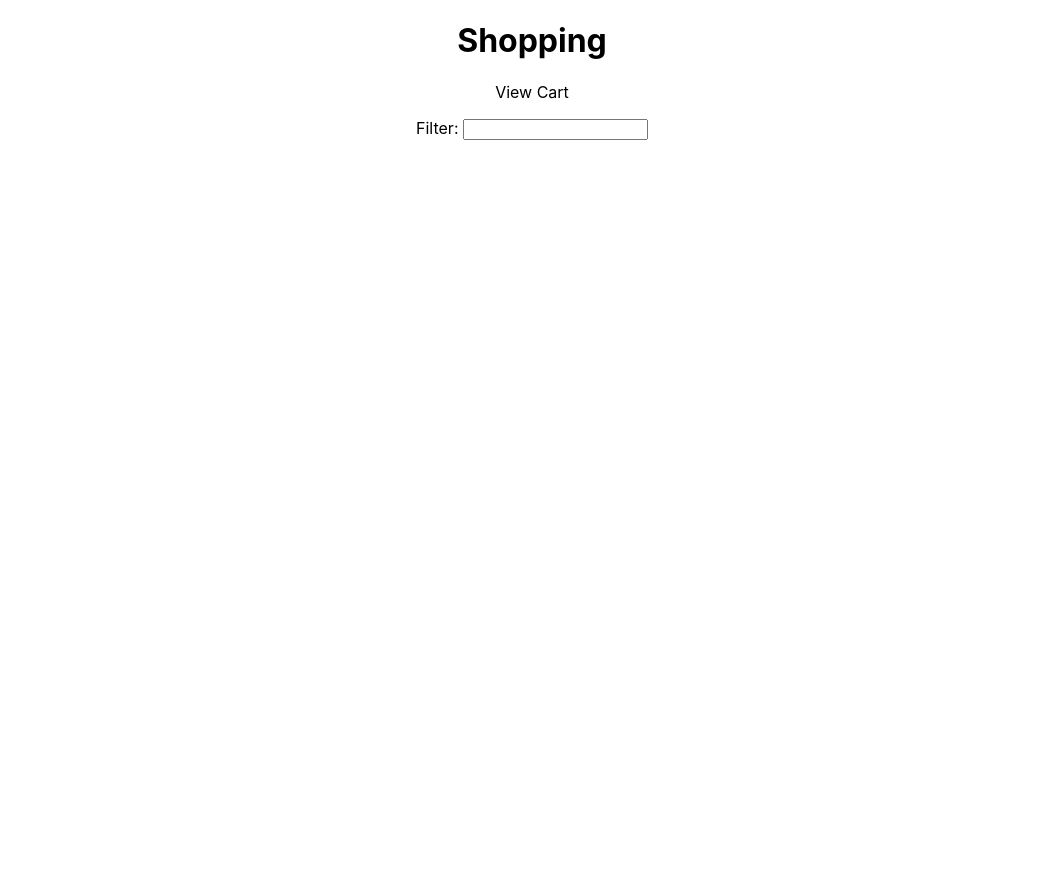
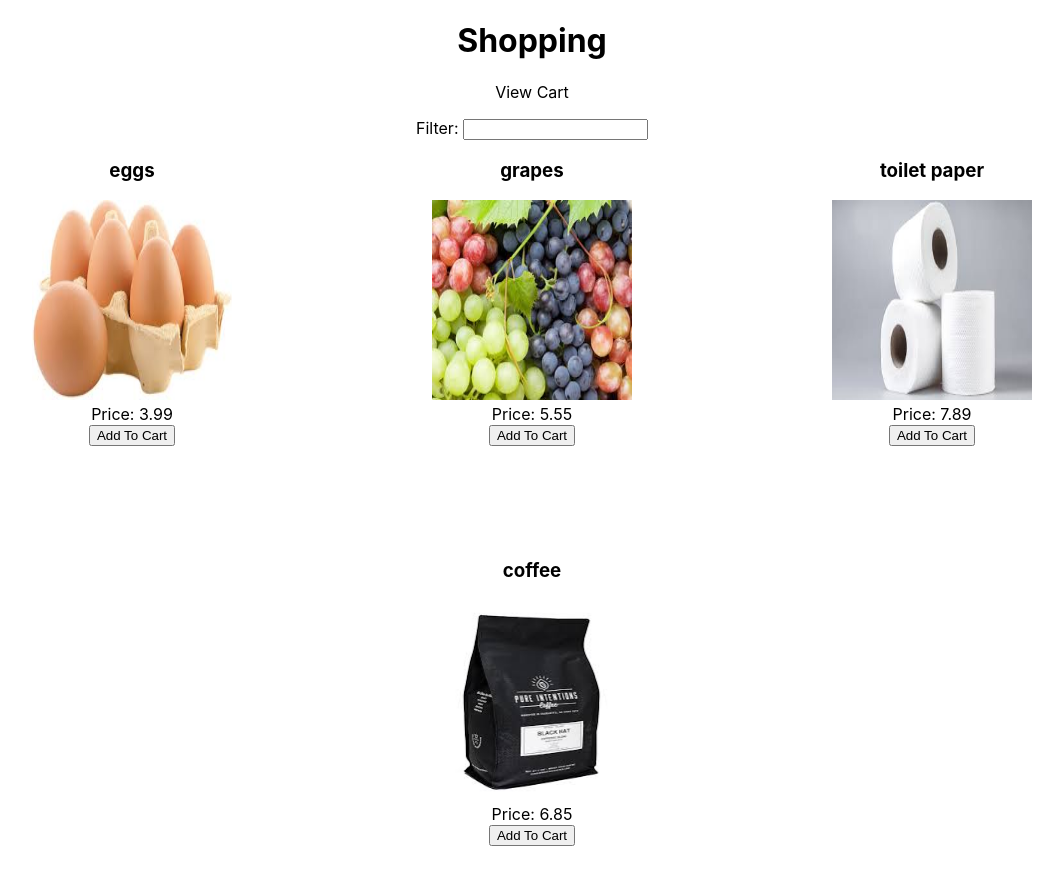
Before and after one commit to hansenjl/5-17-react-use-effect, a React (Create React App) app: page / in a window 1280 px wide. Shown: the top 884 px of the page, without its empty margins (108-1171 px from the left). Before the commit the page ends 800 px from the top, so only its background shows below. Built offline with nearby package versions, Linux system fonts and the light colour scheme; data requests are answered from the project's data file.

Commit message:
finish prep

```diff
--- a/src/App.js
+++ b/src/App.js
@@ -3,16 +3,33 @@ import './App.css';
 import Header from './Header'
 import ItemsContainer from './ItemsContainer'
 import CartContainer from './CartContainer'
-import {useState} from 'react'
+import {useState, useEffect} from 'react'
 
 function App() {
-  const [page, setPage] = useState("Items")
+  const [nextPage, setNextPage] = useState("Cart")
   const [items, setItems] = useState([])
   const [cart, setCart] = useState([])
+
+  useEffect(()=>{
+    fetch('http://localhost:3004/items')
+    .then(r => r.json())
+    .then(data => setItems(data))
+  }, [])
+
+  function addItem(id){
+    const item = items.find(i => i.id === id)
+    console.log(item)
+    setCart((prevCart) => [...prevCart, item])
+  }
+  console.log(cart)
+  function switchView(){
+    setNextPage((page) => page === "Cart" ? "Items" : "Cart")
+  }
+
   return (
     <div className="App">
-      <Header />
-      {page === "Items" ? <ItemsContainer items={items}/> : <CartContainer cart={cart}/>}
+      <Header switchView={switchView} nextPage={nextPage}/>
+      {nextPage === "Cart" ? <ItemsContainer cart={cart} items={items} addItem={addItem}/> : <CartContainer cart={cart}/>}
     </div>
   );
 }
--- a/src/CartContainer.js
+++ b/src/CartContainer.js
@@ -3,7 +3,8 @@ function CartContainer({cart}){
         return cart.map(item => {
             return (
                 <div key={item.id}>
-                    {item.name + item.price}
+                    <h2>{item.name}</h2>
+                    <p>${item.price}</p>
                 </div>
             )
         })
--- a/src/Header.js
+++ b/src/Header.js
@@ -1,8 +1,8 @@
-function Header(){
+function Header({nextPage, switchView}){
     return(
         <div id="header">
             <h1>Shopping</h1>
-            <p>View Cart</p>
+            <p onClick={switchView}>View {nextPage}</p>
         </div>
     )
 }
--- a/src/Item.js
+++ b/src/Item.js
@@ -1,4 +1,10 @@
-function Item({item: {name, image1, image2, price, id}}){
+import React from 'react'
+
+const Item = React.memo(function(props){
+
+    const {name, image1, image2, price, id, addItem, isInCart} = props
+
+     console.log("item: ", id)
     return (
         <div className="item" id={id + "-item"}>
             <h3>{name}</h3>
@@ -6,9 +12,13 @@ function Item({item: {name, image1, image2, price, id}}){
             <br/>
             Price: {price}
             <br/>
-            <button>Add To Cart</button>
+           {
+               isInCart ? <p>In Cart</p> : <button onClick={()=> addItem(id) }>Add To Cart</button>
+           }
         </div>
     )
-}
+}, (prevProps, newProps) => {
+    return prevProps.isInCart === newProps.isInCart
+})
 
 export default Item
--- a/src/ItemsContainer.js
+++ b/src/ItemsContainer.js
@@ -1,11 +1,15 @@
 import FilterBar from './FilterBar'
 import Item from './Item'
 
-function ItemsContainer({items}){
+function ItemsContainer({items, addItem, cart}){
+
+  function isInCart(item){
+    return !!cart.find(i => i.id === item.id)
+  }
     return(
         <div id="ItemsContainer">
           <FilterBar />
-          {items.map(item => <Item  key={item.id} item={item} />) }
+          {items.map(item => <Item  key={item.id}  name={item.name} image1={item.image1} image2={item.image2} price={item.price} id={item.id} addItem={addItem} isInCart={isInCart(item)}/>) }
         </div>
     )
 }
```
Also changed, not shown: db.json.
